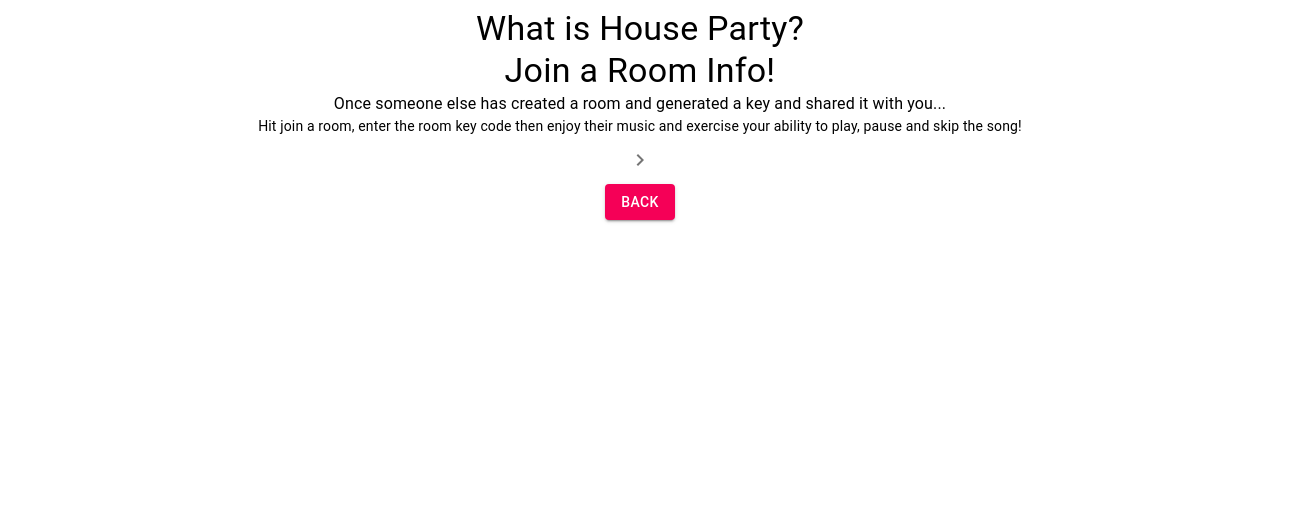
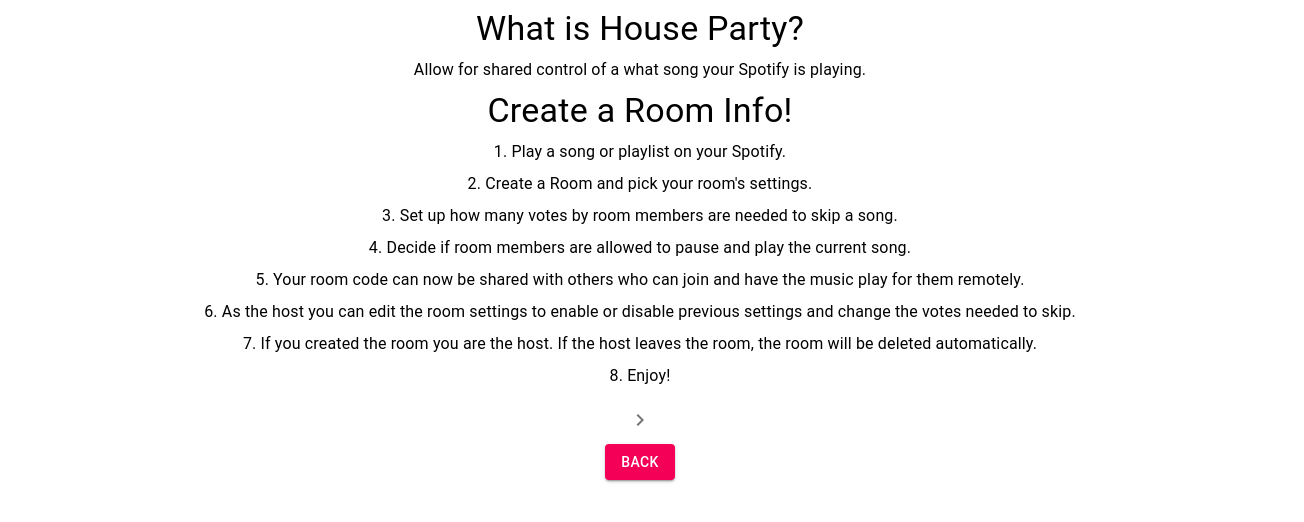
Before and after one commit to j-tomasik/django-music-controller, a React app in the folder frontend/: page /info in a window 1280 px wide. Shown: the top 522 px of the page, 1304 px wide, since content can reach past the window. Built offline with nearby package versions, Linux system fonts and the light colour scheme; no server answers; the HTML template or start-up script is replaced by a standard one.

Commit message:
finished with info page styling

```diff
--- a/frontend/src/components/Info.js
+++ b/frontend/src/components/Info.js
@@ -10,39 +10,39 @@ const pages = {
 }
 
 export default function Info(props){
-    const [page, setPage] = useState(pages.JOIN);
+    const [page, setPage] = useState(pages.CREATE);
 
     function joinInfo(){
-        return <Grid container>
+        return <Grid container spacing={4}>
             <Grid item align='center' xs={12}>
-                <Typography component='h2' variant='h4' mt={12}>Join a Room Info!</Typography>
-                <Typography variant='body1'>
-                Once someone else has created a room and generated a key and shared it with you...</Typography>
+                <Typography style={{ margin: '8px' }} component='h2' variant='h4' mt={12}>Join a Room Info!</Typography>
+                <Typography style={{ margin: '8px' }} variant='body1'>
+                Once someone else has created a room and shared they key code they generated with you...</Typography>
 
-            <Typography variant='body2'>
-                Hit join a room, enter the room key code then enjoy their music and exercise your ability to play, pause and skip the song!
+            <Typography style={{ margin: '8px' }} variant='body1'>
+                Hit join a room from our home page, enter the room key code then enjoy their music and exercise your ability to play, pause and skip the song!
             </Typography>
             </Grid>
         </Grid>
     }
 
     function createInfo(){
-        return <Grid container>
+        return <Grid container spacing={8}>
             <Grid item align='center' xs={12}>
-                <Typography component='h2' variant='h4'>Create a Room Info!</Typography>
-                <Typography variant='body1'>
+
+                <Typography style={{ margin: '8px' }} variant='body1' >
                     Allow for shared control of a what song your Spotify is playing.
-                </Typography>
-
+                </Typography >
+                <Typography style={{ margin: '8px' }} component='h2' variant='h4'>Create a Room Info!</Typography>
             <Grid item>
-                <Typography>1. Play a song or playlist on your Spotify.</Typography>
-                <Typography>2. Create a Room and pick your settings.</Typography>
-                <Typography>3. Set up how many votes by room members are needed to skip a song.</Typography>
-                <Typography>4. Decide if room members are allowed to pause and play the current song.</Typography>
-                <Typography>5. Your room code can now be shared with others who can join and have the music play for them remotely.</Typography>
-                <Typography>6. As the host you can edit the room settings to enable or disable previous settings and change the votes needed to skip.</Typography>
-                <Typography>7. If you created the room you are the host. If the host leaves the room, the room will be deleted automatically.</Typography>
-                <Typography>8. Enjoy!</Typography>
+                <Typography style={{ margin: '8px' }} >1. Play a song or playlist on your Spotify.</Typography>
+                <Typography style={{ margin: '8px' }} >2. Create a Room and pick your room's settings.</Typography>
+                <Typography style={{ margin: '8px' }} >3. Set up how many votes by room members are needed to skip a song.</Typography>
+                <Typography style={{ margin: '8px' }} >4. Decide if room members are allowed to pause and play the current song.</Typography>
+                <Typography style={{ margin: '8px' }} >5. Your room code can now be shared with others who can join and have the music play for them remotely.</Typography>
+                <Typography style={{ margin: '8px' }} >6. As the host you can edit the room settings to enable or disable previous settings and change the votes needed to skip.</Typography>
+                <Typography style={{ margin: '8px' }} >7. If you created the room you are the host. If the host leaves the room, the room will be deleted automatically.</Typography>
+                <Typography style={{ margin: '8px' }} >8. Enjoy!</Typography>
             </Grid>
             </Grid>
         </Grid>
@@ -63,7 +63,7 @@ export default function Info(props){
                     <IconButton onClick={() => {
                         page === pages.CREATE ? setPage(pages.JOIN) : setPage(pages.CREATE);
                     }}>
-                        {page === pages.CREATE ? <NavigateBeforeIcon/> : <NavigateNextIcon/>}
+                        {page === pages.CREATE ? <NavigateNextIcon/> : <NavigateBeforeIcon/>}
                     </IconButton>
                 </Grid>
                 <Grid item xs={12} align='center'>
```
Also changed, not shown: frontend/static/frontend/main.js, frontend/static/frontend/main.js.LICENSE.txt.
